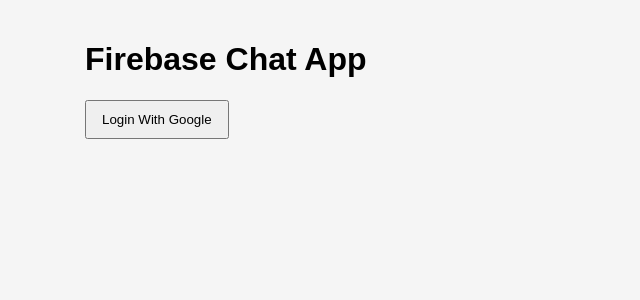
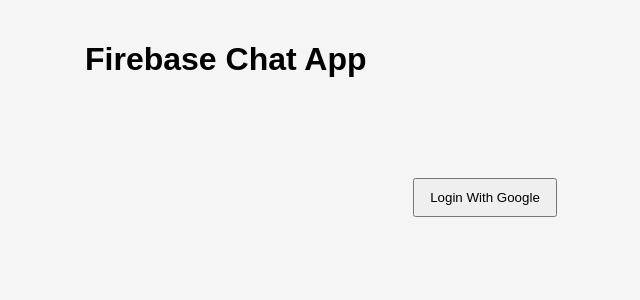
Before and after one commit to Akshatsrii/TVI-Tasks-, a React (Create React App) app in the folder task 7/firebase-chat-app/: page / in a window 1280 px wide. Shown: the top 300 px of the page, without its empty margins (155-795 px from the left). Built offline with nearby package versions, Linux system fonts and the light colour scheme; no server answers; the HTML template or start-up script is replaced by a standard one.

Commit message:
finalized task 7

```diff
--- a/task 7/firebase-chat-app/src/styles.css
+++ b/task 7/firebase-chat-app/src/styles.css
@@ -1,13 +1,18 @@
 body{
 font-family:Arial;
+background:#f5f5f5;
 margin:0;
 padding:20px;
-background:#f5f5f5;
 }
 
 .container{
 max-width:800px;
 margin:auto;
+}
+
+.center{
+text-align:center;
+margin-top:100px;
 }
 
 .chat{
```
